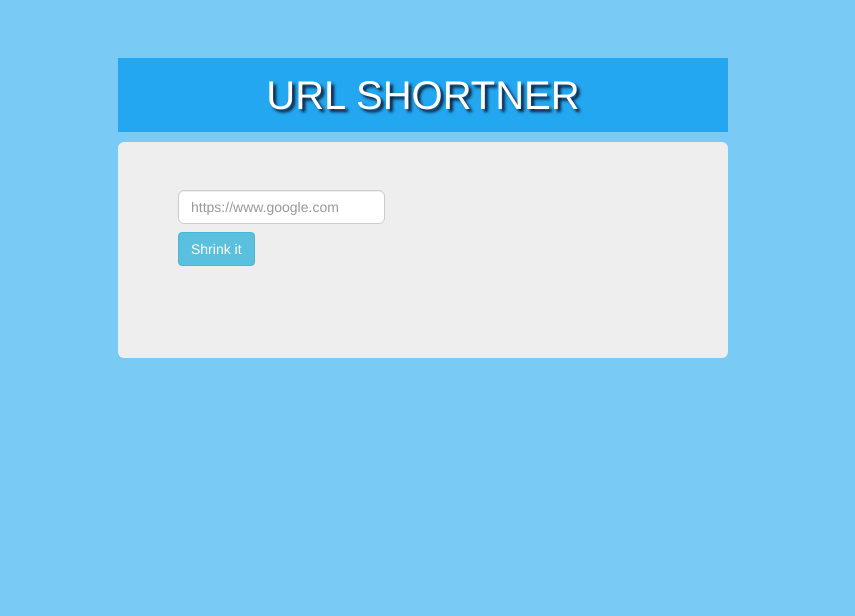
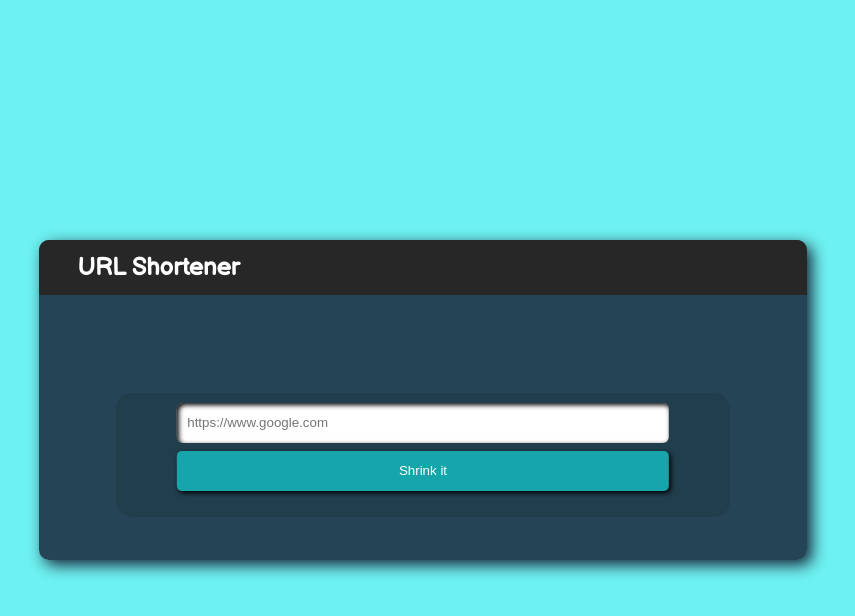
Before and after one commit to RitikDua/URL-Shortner, a website: page views/index.html in a window 1280 px wide. Shown: the whole page, without its empty margins (217-1072 px from the left). Drawn offline with nearby package versions, Linux system fonts and the light colour scheme; a web font is replaced by a local one.

Commit message:
UI Overhaul

```diff
--- a/views/index.html
+++ b/views/index.html
@@ -1,90 +1,102 @@
 <html lang="en">
 <head>
+  <title>URL Shortener</title>
   <meta charset="utf-8" />
-    <link
-      href="https://fonts.googleapis.com/css?family=Bangers"
-      rel="stylesheet"
-    />
-    <link
-      href="http://fonts.googleapis.com/css?family=Merienda+One"
-      rel="stylesheet"
-      type="text/css"
-    />
+  <link href="https://fonts.googleapis.com/css?family=Bangers" rel="stylesheet" />
+  <link href="https://fonts.googleapis.com/css2?family=Balsamiq+Sans&display=swap" rel="stylesheet">
   <meta name="viewport" content="width=device-width, initial-scale=1" />
-    <link
-      rel="stylesheet"
-      href="https://maxcdn.bootstrapcdn.com/bootstrap/3.4.0/css/bootstrap.min.css"
-    />
+  <!--<link rel="stylesheet" href="https://maxcdn.bootstrapcdn.com/bootstrap/3.4.0/css/bootstrap.min.css" />-->
   <script src="https://ajax.googleapis.com/ajax/libs/jquery/3.3.1/jquery.min.js"></script>
-    <script src="https://maxcdn.bootstrapcdn.com/bootstrap/3.4.0/js/bootstrap.min.js"></script>
-
+  <!--<script src="https://maxcdn.bootstrapcdn.com/bootstrap/3.4.0/js/bootstrap.min.js"></script>-->
   <style type="text/css">
     body {
-        background-color: rgba(34, 167, 240, 0.6);
+      background-color: rgba(14, 233, 233, 0.6);
       background-size: cover;
       width: 100vw;
       height: 100vh;
       overflow-x: hidden;
       overflow-y: hidden;
       text-align: center;
+      margin: 0;
     }
     .container {
-        width: 50vw;
+      background-color: rgba(13, 13, 35, 0.75);
+      text-align:justify;
+      position: absolute;
+      width: clamp(60%, 5%, 80%);
+      height: clamp(40%, 5%, 60%);
+      top: 50%;
+      left: 50%;
+      transform: translate(-50%, -50%);
+      border-radius: 10px;
+      box-shadow: 5px 5px 15px rgba(13, 13, 35, 0.9);
+    }
 
-        margin-top: 3%;
+    .content {
+      width: 80%;
+      padding: 10px 0;
+      margin: 0;
+      position: relative;
+      top: 50%;
+      left: 50%;
+      transform: translate(-50%, -50%);
+      border-radius: 15px;
+      background-color: rgba(0, 0, 0, 0.10);
     }
-      @media (max-width: 800px) {
-        .container {
-          width: 79vw;
+
+    #myForm {
+      display: flex;
+      flex-flow: row wrap;
+      justify-content: center
     }
+
+    #url_input, #sub {
+      width: 80%;
+      height: 40px;
+      padding: 0 10px;
     }
+
+    #url_input {
+      border-radius: 15px;
+      border: 0px;
+      box-shadow: inset 2px 2px 5px black;
+    }
+
+    #sub {
+      border-radius: 5px;
+      background-color: rgba(14, 233, 233, 0.6);
+      color: white;
+      font-weight: 500;
+      border: 0px;
+      box-shadow: 2px 2px 5px black;
+    }
+
     h2 {
-        font-family: Helvetica;
-        text-align: center;
-        padding: 1vw;
+      font-family: 'Balsamiq Sans', cursive;
+      text-align: left;
+      padding: 1vw 3vw;
+      margin: 0;
+      font: 400 clamp(3vh) / 1.2 "Merienda One", Helvetica, sans-serif;
+      font-weight: 600;
       color: white;
-        font: 400 5vh/1.2 "Merienda One", Helvetica, sans-serif;
-        color: white;
-        text-shadow: 3px 3px 3px rgba(13, 13, 35, 0.9);
-
-        background-color: rgba(34, 167, 240, 1);
+      background: #272727;
+      border-top-left-radius: 10px;
+      border-top-right-radius: 10px;
     }
   </style>
 </head>
-  <title>Sign Up</title>
+
 <body>
-    <div class="container" style="text-align:justify;">
-      <h2>
-        URL SHORTNER
-      </h2>
-
-      <div class="jumbotron">
+  <div class="container" style="">
+    <h2>URL Shortener</h2>
+    <div class="content">
       <form method="POST" id="myForm">
-          <div class="input-group">
-            <!--label for="url_input">URL to be shortened</label-->
-            <input
-              type="text"
-              class="form-control"
-              minlength="3"
-              required
-              id="url_input"
-              name="url"
-              placeholder="https://www.google.com"
-              style="border-radius:6px;margin-bottom:1vh"
-            />
-          </div>
-          <div class="input-group">
-            <button type="submit" class="btn btn-info btn-md" id="sub" ->
-              Shrink it
-            </button>
+        <input type="text" class="form-control" minlength="3" required id="url_input" name="url" placeholder="https://www.google.com" style="border-radius:6px;margin-bottom:1vh;" />
+        <button type="submit"id="sub">Shrink it</button>
         </div>
       </form>
-        <br />
-
+      <br/>
       <h4 id="copy"></h4>
-        <!--button class="btn btn-info btn-md" onclick="copy('copy')">
-          Copy link
-        </button-->
     </div>
   </div>
 
```
Lines whose indentation alone changed are shown as unchanged.
